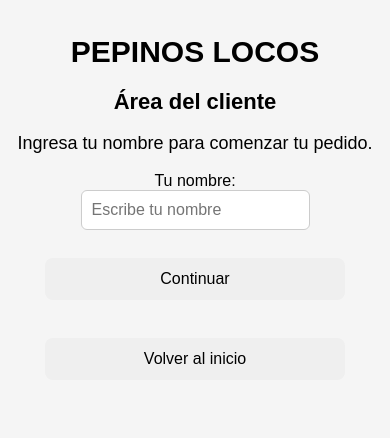
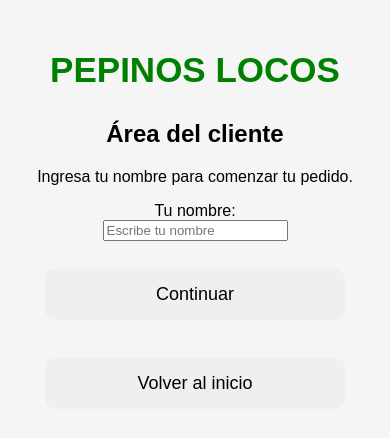
Before and after one commit to borjamarcela166-jpg/pepinos-locos, a Flask app: page /cliente in a window 390 px wide. Shown: the top 438 px of the page. Run offline with Flask 3, Linux system fonts and the light colour scheme.

Commit message:
Update estilo.css

```diff
--- a/static/estilo.css
+++ b/static/estilo.css
@@ -1,93 +1,33 @@
-* {
-    box-sizing: border-box;
-}
-
 body {
     margin: 0;
     padding: 30px;
     font-family: Arial, sans-serif;
     text-align: center;
-    background-color: #f5f5f5;
+    background: #f5f5f5;
 }
 
 h1 {
-    font-size: 40px;
-    margin: 20px 0;
-}
-
-h2 {
-    font-size: 28px;
-}
-
-h3 {
-    font-size: 22px;
-}
-
-p {
-    font-size: 18px;
+    color: green;
+    font-size: 50px;
+    margin: 30px;
 }
 
 button {
-    padding: 12px 25px;
+    padding: 15px 30px;
     margin: 10px;
-    font-size: 16px;
+    font-size: 18px;
     border: none;
-    border-radius: 8px;
+    border-radius: 10px;
     cursor: pointer;
 }
 
-.productos {
-    display: flex;
-    justify-content: center;
-    gap: 30px;
-    flex-wrap: wrap;
-}
-
-.producto {
-    background: white;
-    padding: 20px;
-    width: 300px;
-    border-radius: 12px;
-    box-shadow: 0 2px 8px rgba(0,0,0,0.15);
-}
-
-.producto img {
-    width: 100%;
-    max-width: 250px;
-    height: 200px;
-    object-fit: cover;
-    border-radius: 8px;
-}
-
-input {
-    padding: 10px;
-    font-size: 16px;
-    border-radius: 6px;
-    border: 1px solid #ccc;
-}
-
 @media (max-width: 600px) {
-
     body {
-        padding: 15px 10px;
+        padding: 20px 10px;
     }
 
     h1 {
-        font-size: 30px;
-    }
-
-    h2 {
-        font-size: 22px;
-    }
-
-    .productos {
-        flex-direction: column;
-        align-items: center;
-    }
-
-    .producto {
-        width: 95%;
-        max-width: 350px;
+        font-size: 35px;
     }
 
     button {
```
